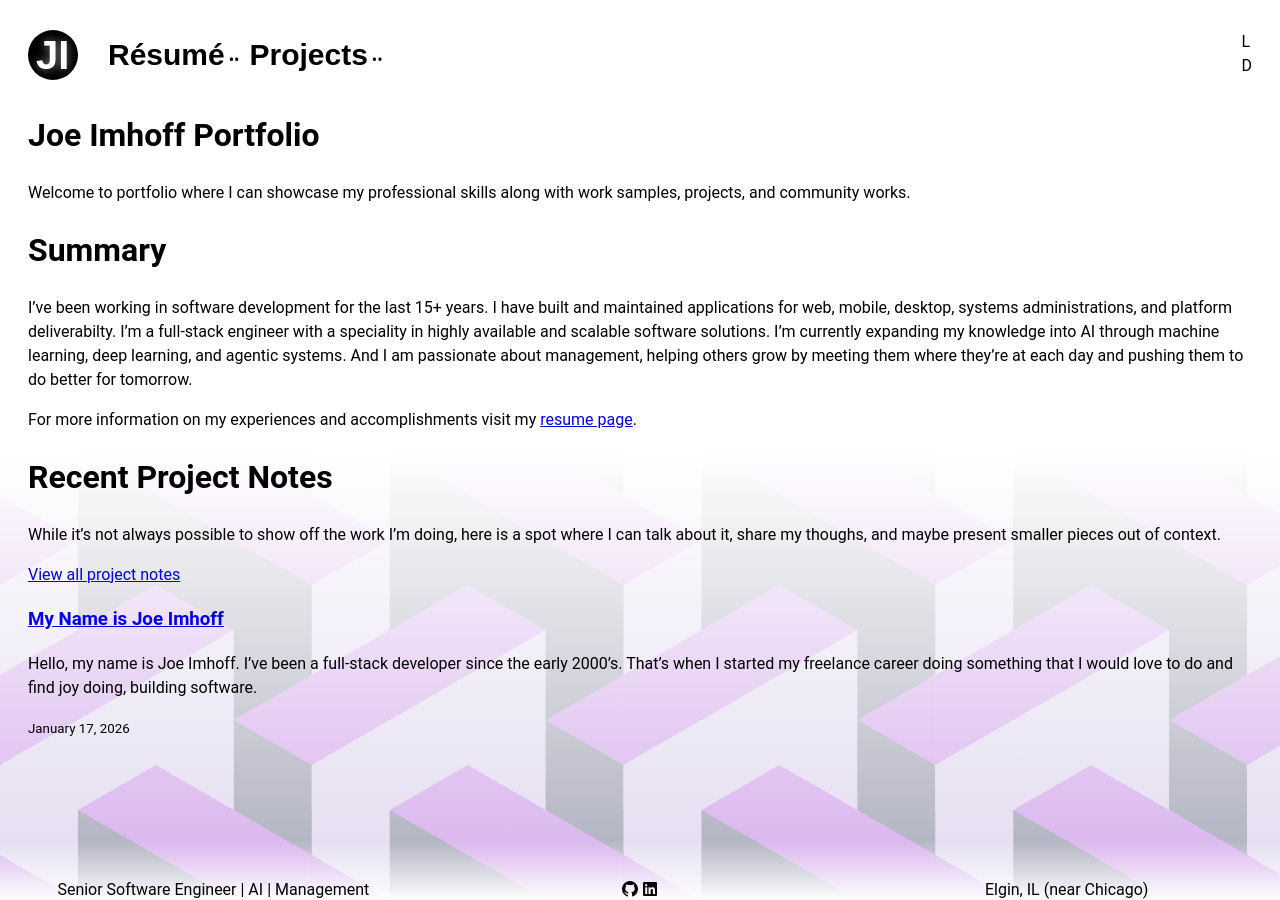
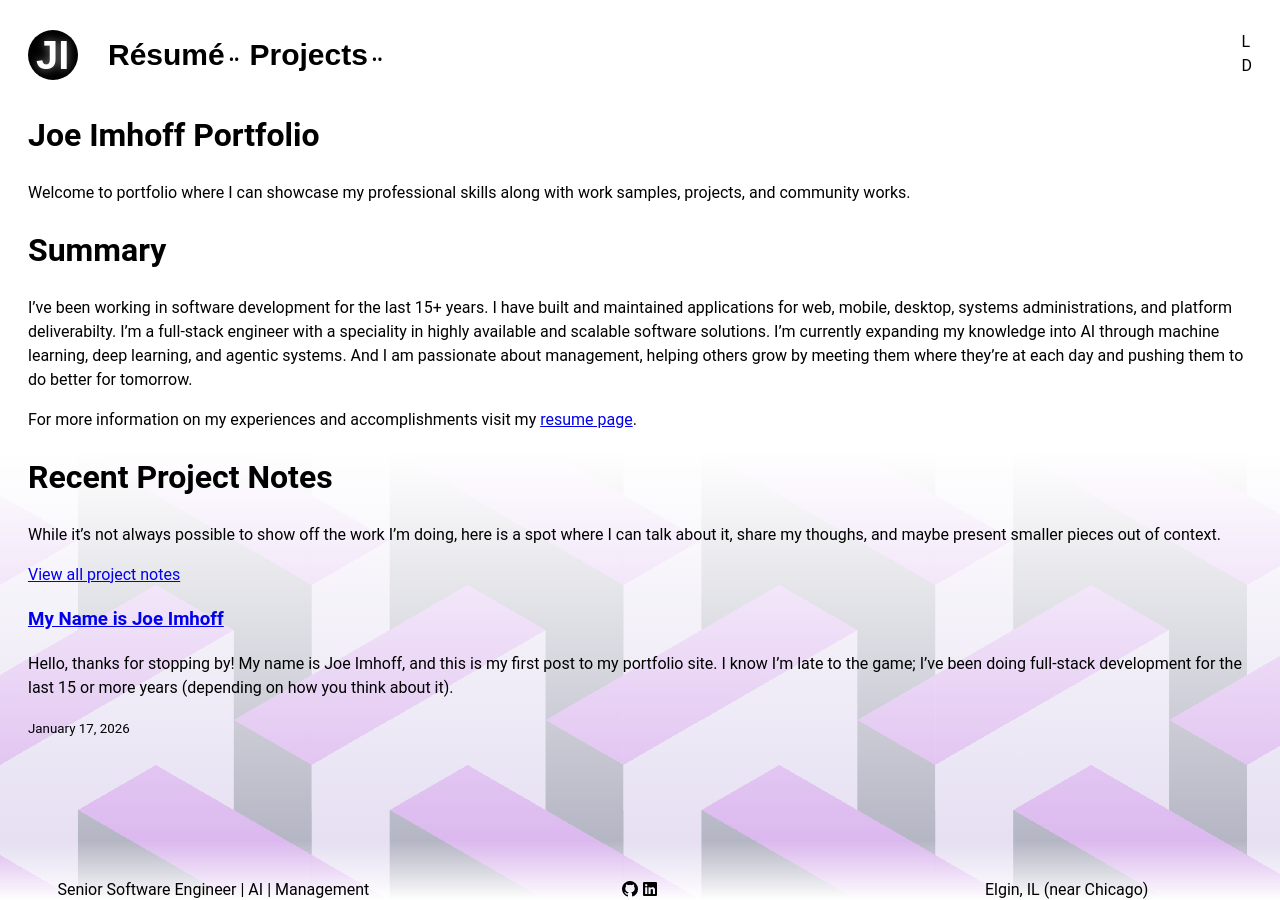
Before and after one commit to iwnnay/portfolio, a Jekyll site: the page built from index.markdown, in a window 1280 px wide. Built offline with Jekyll 4.4.1, drawn with Linux system fonts in a browser that asks for light colours; nearby versions of some CDN libraries; some web fonts are replaced.

Commit message:
Actually spent some time on it, updated it to say what I wanted

```diff
--- a/_posts/2026-01-17-first-post.md
+++ b/_posts/2026-01-17-first-post.md
@@ -4,15 +4,19 @@
 date:   2026-01-17 12:00:00 -0600
 categories: general
 ---
-Hello, my name is Joe Imhoff. I've been a full-stack developer since the early 2000's. That's when I started my freelance career doing something that I would love to do and find joy doing, building software.
+Hello, thanks for stopping by! My name is Joe Imhoff, and this is my first post to my portfolio site. I know I'm late to the game; I've been doing full-stack development for the last 15 or more years (depending on how you think about it).
 
-Out of necessity, I had to learn how to deploy severs and do system administration, and actually learn how to write applications from the ground up, all before finally serving them. I would take everything from that time and grow it through my career over the next 15 years. Where I've worked on devops, mobile, desktop, and web development teams delivering highly available and highly responsive small to enterprise applictions.
+I started out doing freelance work for people's businesses back in the early 2000's. More and more people needed websites, driving me to learn how to build a framework from the ground up and how to serve it to the world. I loved it, and it just snowballed from there.
+
+I've had the pleasure of working with and meeting many talented, smart people driven by solving problems and by technology itself. I've managed and worked on teams that have done challenging and amazing work.
+
+Things are changing in our industry at a mad pace, and I wanted a place to demonstrate my skills and talk about the world of technology as it goes through this transition.
 
 ![My profile picture](/assets/full_profile_cropped.jpg)
 
 ### What's Next?
-I don't think it's any secret. AI is what's next. Software engineering has forever been changed by the availability of LLMs like ChatGPT, Gemini, and Claude. But let's be clear, it hasn't completely devestated the existing landscape. It's simply made it possible to code for more outcomes more quickly. Not cheaper, and arguably not better, but a broader spectrum of outcomes are now possible. The skills I've learned since the beginning of my career are still relevant today, but are different with the advent of LLMs.
+I don't think it's any secret. AI is what's next. Software engineering has forever been changed by the availability of LLMs like ChatGPT, Gemini, and Claude. But let's be clear, it hasn't completely devastated the existing landscape. It's simply made it possible to code for more outcomes more quickly. Not cheaper, and arguably not better, but a broader spectrum of outcomes is now possible. The skills I've learned since the beginning of my career are still relevant today, but are different with the advent of LLMs.
 
-I'll be spending more of my time deploying and maintaining **agentic AI** and **RAG systems**. Finding new ways to take these burgeoning tools and will them to the needs of my employers or clients.
+I'll be spending more of my time deploying and maintaining **agentic AI** and **RAG systems**. Finding new ways to take these burgeoning tools and finding new and exciting ways to solve problems and tackle challenging problems.
 
-It's an exciting time. I truly think that those that keep a cool head and don't buy into the hype, but instead figure out the slow walk to success with AI will benefit the most and waste the least.
+It's an exciting time. I truly think that those who keep a cool head and don't buy into the hype, but instead figure out the slow walk to success with AI, will benefit the most and waste the least.
```
